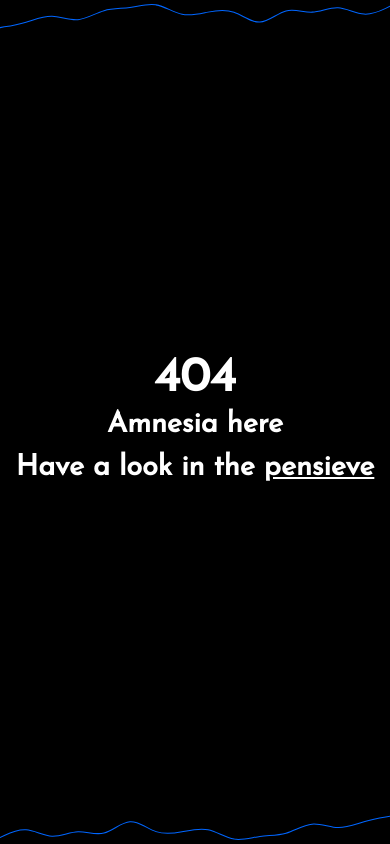
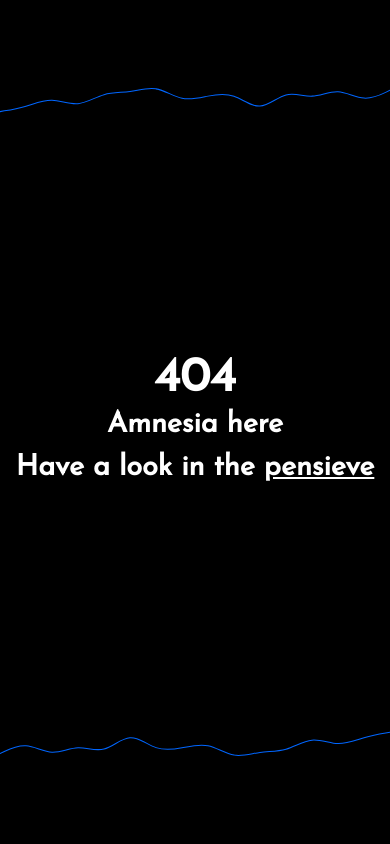
Before and after one commit to Miunn/Memories, a Flask app: template templates/404.html in a window 390 px wide. Run offline with Flask 3, Linux system fonts and the light colour scheme; the template is opened without the code that fills it, so the values that code supplies are empty.

Commit message:
Enhanced look of 404 on mobile

```diff
--- a/app.py
+++ b/app.py
@@ -13,7 +13,6 @@ PROJECTS = list(PROJECTS_DATA.keys())
 
 @app.errorhandler(404)
 def not_found(error):
-    print(error)
     return render_template("404.html"), 404
 
 
--- a/static/css/404.css
+++ b/static/css/404.css
@@ -55,3 +55,23 @@ a {
 .curve-wrapper#bottom {
     bottom: 0;
 }
+
+@media screen and (max-width: 850px) {
+    .curve-wrapper#top {
+        top: 2vh;
+    }
+
+    .curve-wrapper#bottom {
+        bottom: 2vh;
+    }
+}
+
+@media screen and (max-width: 500px) {
+    .curve-wrapper#top {
+        top: 10vh;
+    }
+
+    .curve-wrapper#bottom {
+        bottom: 10vh;
+    }
+}
--- a/templates/404.html
+++ b/templates/404.html
@@ -1,7 +1,7 @@
 {% extends 'index.html' %}
 
 {% block head %}
-<link rel="stylesheet" href="{{url_for('static', filename='css/404.css')}}?version=1">
+<link rel="stylesheet" href="{{url_for('static', filename='css/404.css')}}?version=2">
 {% endblock %}
 
 {% block body %}
```
